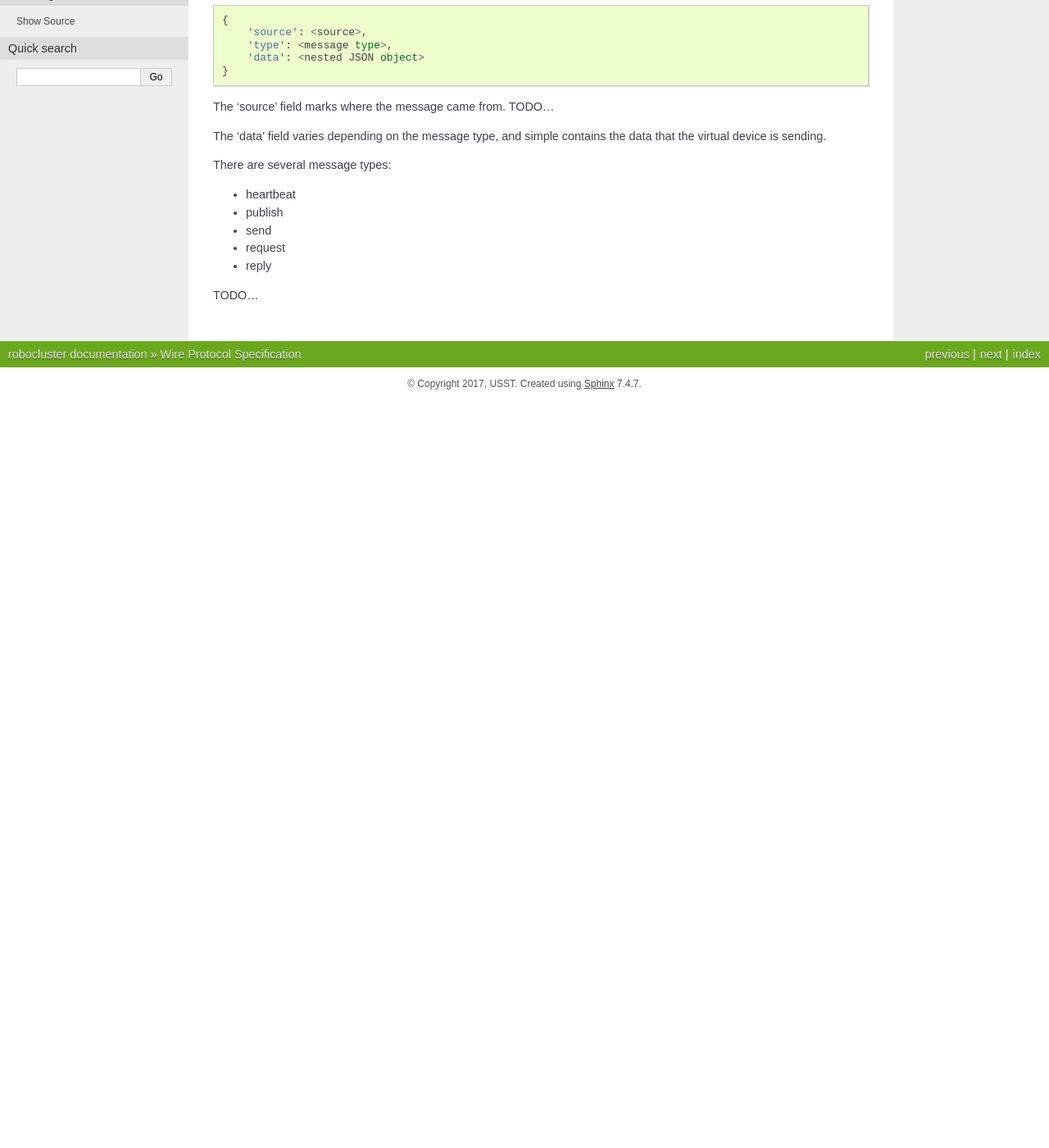
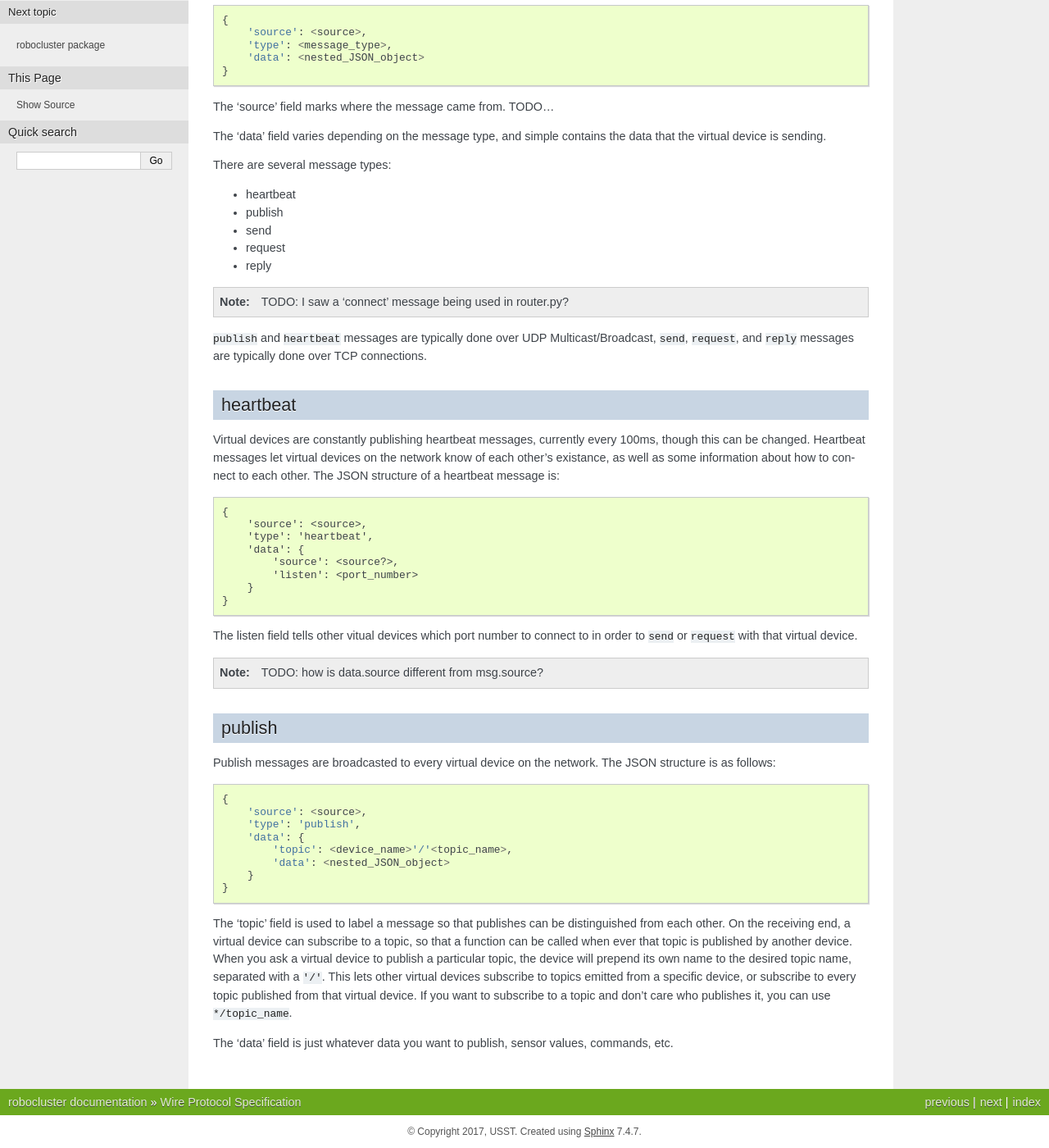
Before and after one commit to UofSSpaceTeam/robocluster, a Sphinx documentation site: the page built from docs/source/wire_protocol.rst, in a window 1280 px wide and 1400 px high, scrolled down 233 px. Shown: the whole window at 82% size. Built offline with Sphinx 7.4.7, drawn with Linux system fonts in a browser that asks for light colours; before the commit the page ends 900 px from its top, so only the background shows below that; some of the changed text lies outside the part shown.

Commit message:
Added documentation for heartbeat and publish messages

```diff
--- a/docs/source/intro.rst
+++ b/docs/source/intro.rst
@@ -52,7 +52,8 @@
 so Robocluster provides a method to schedule tasks at regular intervals.
 Inside these tasks, you can do what ever, talk to other devices on the network,
 perform calculations, etc.
-TODO: what happens if the task takes longer to run that the interval?
+
+.. note:: TODO: what happens if the task takes longer to run that the interval?
 
 Many services you write will provide data or events for any other components to use.
 The publish method broadcasts data over the network to no-one in particular.
--- a/docs/source/wire_protocol.rst
+++ b/docs/source/wire_protocol.rst
@@ -13,8 +13,8 @@
 
     {
         'source': <source>,
-        'type': <message type>,
-        'data': <nested JSON object>
+        'type': <message_type>,
+        'data': <nested_JSON_object>
     }
 
 The 'source' field marks where the message came from. TODO...
@@ -30,4 +30,53 @@
 - request
 - reply
 
-TODO...
+.. note:: TODO: I saw a 'connect' message being used in router.py?
+
+``publish`` and ``heartbeat`` messages are typically done over UDP Multicast/Broadcast,
+``send``, ``request``, and ``reply`` messages are typically done over TCP connections.
+
+heartbeat
+---------
+Virtual devices are constantly publishing heartbeat messages, currently
+every 100ms, though this can be changed. Heartbeat messages let virtual
+devices on the network know of each other's existance, as well as some information
+about how to connect to each other. The JSON structure of a heartbeat message is::
+
+    {
+        'source': <source>,
+        'type': 'heartbeat',
+        'data': {
+            'source': <source?>,
+            'listen': <port_number>
+        }
+    }
+
+The listen field tells other vitual devices which port number to connect to in
+order to ``send`` or ``request`` with that virtual device.
+
+.. note:: TODO: how is data.source different from msg.source?
+
+publish
+-------
+Publish messages are broadcasted to every virtual device on the network.
+The JSON structure is as follows::
+
+    {
+        'source': <source>,
+        'type': 'publish',
+        'data': {
+            'topic': <device_name>'/'<topic_name>,
+            'data': <nested_JSON_object>
+        }
+    }
+
+The 'topic' field is used to label a message so that publishes can be distinguished
+from each other. On the receiving end, a virtual device can subscribe to a topic,
+so that a function can be called when ever that topic is published by another device.
+When you ask a virtual device to publish a particular topic, the device will prepend
+its own name to the desired topic name, separated with a ``'/'``. This lets other virtual
+devices subscribe to topics emitted from a specific device, or subscribe to every
+topic published from that virtual device. If you want to subscribe to a topic and
+don't care who publishes it, you can use ``*/topic_name``.
+
+The 'data' field is just whatever data you want to publish, sensor values, commands, etc.
```
